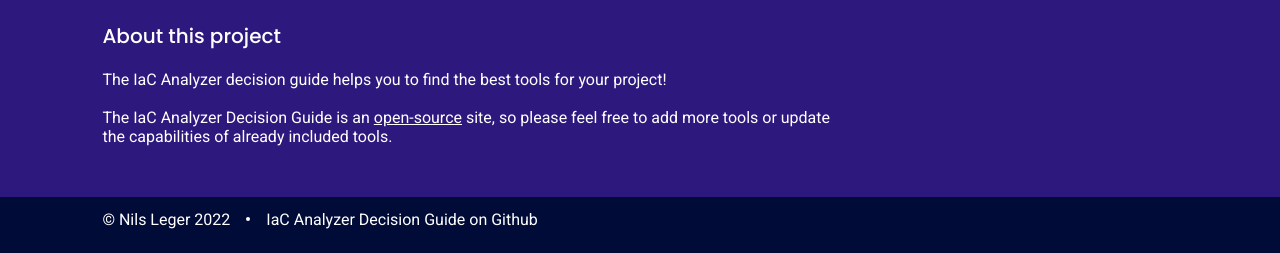
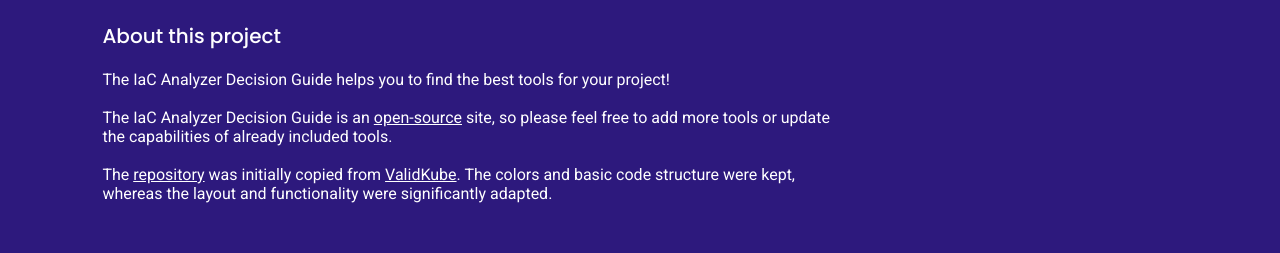
Before and after one commit to nileger/iac-analyzers, a React (Create React App) app in the folder frontend/: page / in a window 1280 px wide. Shown: the part 460-713 px from the top of the page. Built offline with nearby package versions, Linux system fonts and the light colour scheme; no server answers.

Commit message:
feat(frontend): Add reference to ValidKube

```diff
--- a/frontend/src/components/MainView/AboutThisProject.tsx
+++ b/frontend/src/components/MainView/AboutThisProject.tsx
@@ -8,6 +8,7 @@
 import { BrOnlyOnPc } from "./index";
 
 const GITHUB_REPO_IAC_ANALYZER_DECISION_GUIDE = "https://github.com/nileger/iac-analyzers";
+const GITHUB_REPO_VALID_KUBE = "https://github.com/komodorio/validkube"
 
 const Container = styled.div`
   color: white;
@@ -122,7 +123,7 @@
         <StyledHeadline>About this project</StyledHeadline>
         <br />
         <div>
-        The IaC Analyzer decision guide helps you to find the best tools for your project!
+        The IaC Analyzer Decision Guide helps you to find the best tools for your project!
         </div>
         <br />
         <div style={{ wordBreak: "break-word" }}>
@@ -136,6 +137,24 @@
           site, so please feel free to add more tools or update the capabilities of already included tools.
         </div>
         <br />
+        <div>
+            The {" "}
+            <CustomLink
+            href={GITHUB_REPO_IAC_ANALYZER_DECISION_GUIDE}
+            target={GITHUB_REPO_IAC_ANALYZER_DECISION_GUIDE}
+          >
+            repository
+          </CustomLink>{" "}
+          was initially copied from{" "}
+          <CustomLink
+            href={GITHUB_REPO_VALID_KUBE}
+            target={GITHUB_REPO_VALID_KUBE}
+          >
+            ValidKube
+          </CustomLink>.{" "}
+          The colors and basic code structure were kept, whereas the layout and functionality were significantly adapted.
+        </div>
+        <br />
         <BrOnlyOnPc />
       </MainDiv>
     </HeaderContainer>
```
